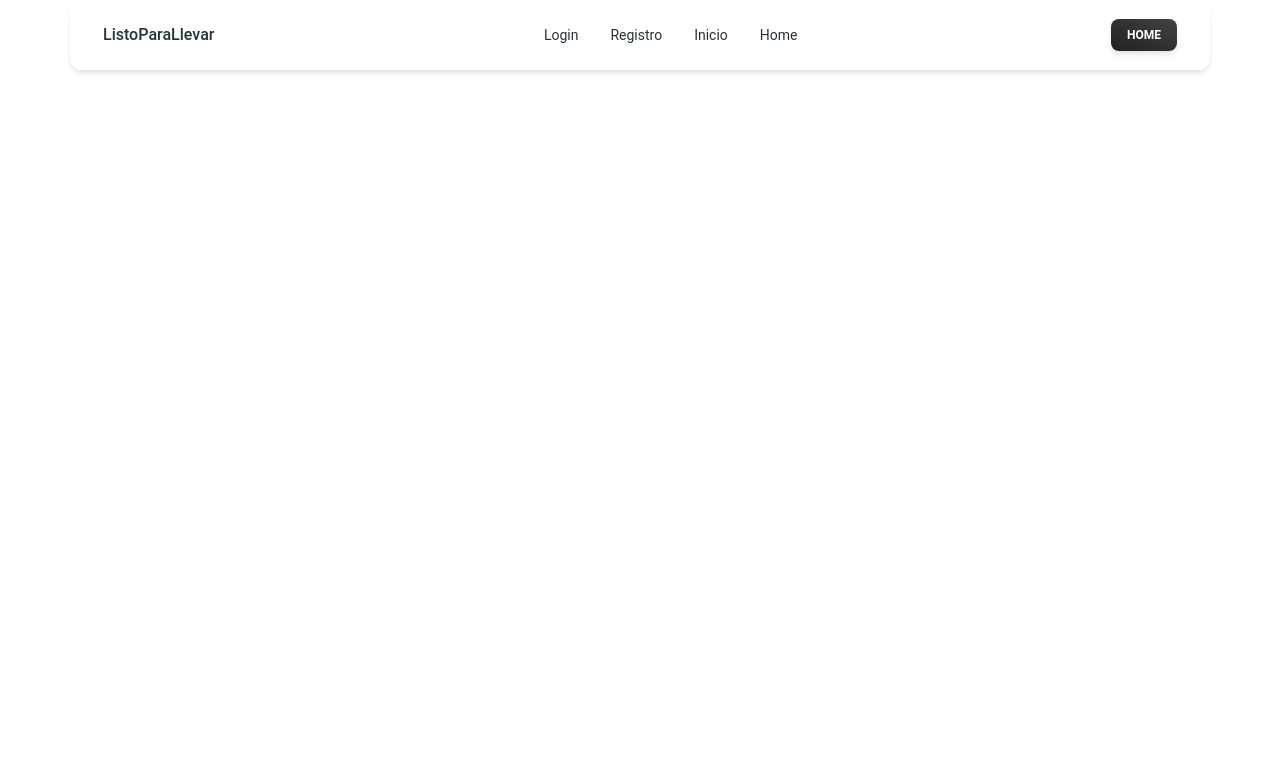
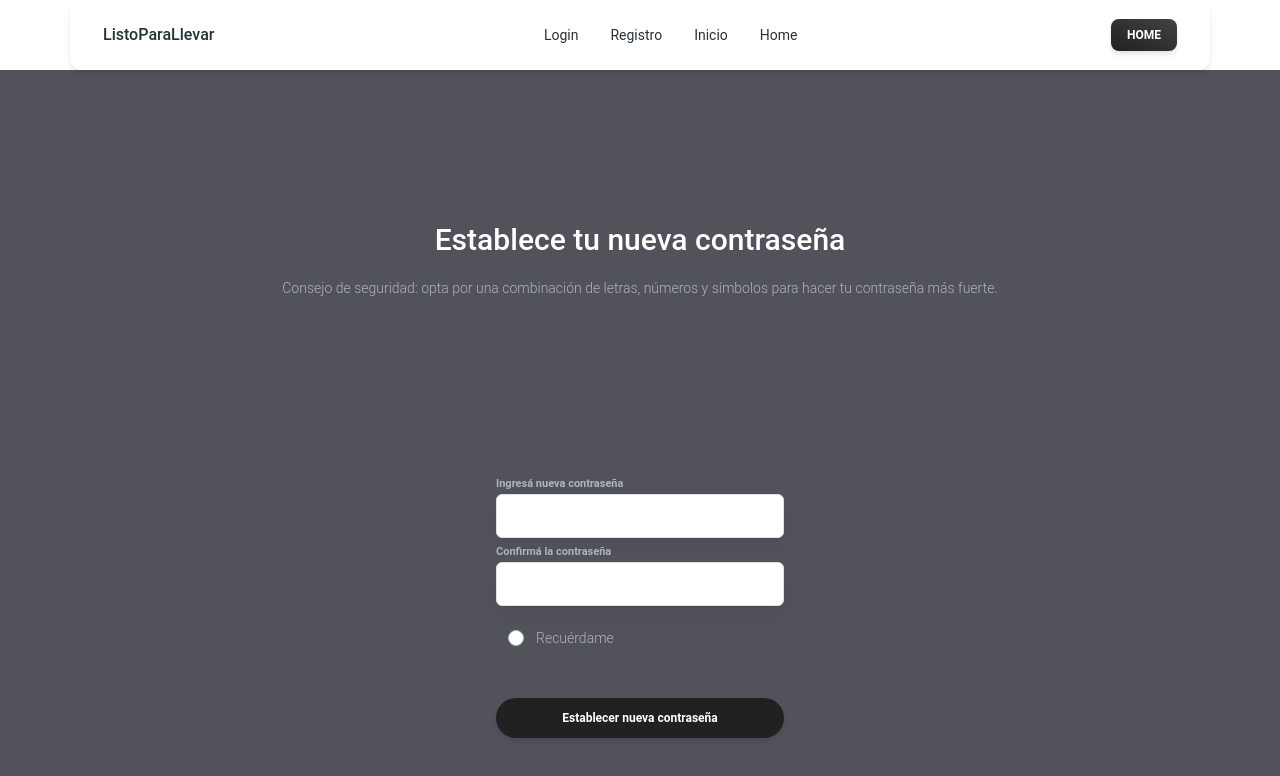
Before and after one commit to No-Country/s10-10-m-php-react-amazon, a React (Vite) app in the folder front/: page /recover-pass in a window 1280 px wide. Shown: the top 776 px of the page. Built offline with nearby package versions, Linux system fonts and the light colour scheme.

Commit message:
views recoverPass added

```diff
--- a/front/src/routes/index.jsx
+++ b/front/src/routes/index.jsx
@@ -3,6 +3,7 @@ import BasicNavbar from "../components/BasicNavbar";
 import Home from "../views/home";
 import LoginUser from "../views/auth/authUser/loginUser";
 import SignUpUser from "../views/auth/authUser/signUpUser";
+import RecoverPass from "../views/auth/authUser/loginUser/recoverPass";
 const AppRouter = () => {
   return (
     <Router>
@@ -10,6 +11,7 @@ const AppRouter = () => {
       <Route path="/" component={Home} />
       <Route path="/auth/user/signup" component={SignUpUser} />
       <Route path="/auth/user/login" component={LoginUser} />
+      <Route path="/recover-pass" component={RecoverPass} />
     </Router>
   );
 };
--- a/front/src/views/auth/authUser/loginUser/formUser/index.jsx
+++ b/front/src/views/auth/authUser/loginUser/formUser/index.jsx
@@ -3,6 +3,7 @@ import { useState } from "react";
 import { useForm } from "react-hook-form";
 import { useDispatch } from "react-redux";
 import { navigate } from "wouter/use-location";
+import { Link } from "wouter";
 import { loginUser } from "../../../../../api/authApi";
 import { setToken } from "../../../../../features/userSlice";
 import { validatePassword } from "../../../../../utils/validatePassword";
@@ -15,24 +16,25 @@ const Form = () => {
   } = useForm();
   const [error, setError] = useState("");
   const dispatch = useDispatch();
-  const [invalid, setInvalid] = useState(false)
+  const [invalid, setInvalid] = useState(false);
   const submit = (data) => {
-    const {email, password} = data
+    const { email, password } = data;
     const passwordError = validatePassword(password);
-    setError(passwordError)
+    setError(passwordError);
     if (!passwordError) {
-      loginUser(email, password).then(response => {
-        console.log(response)
-        setInvalid(false)
-        if (response.status == 200) {
-          dispatch(setToken(response.data.token))
-          navigate('/')
-        }
-      }).catch(err => {
-        console.log(err)
-        setInvalid(true)
-      })
-
+      loginUser(email, password)
+        .then((response) => {
+          console.log(response);
+          setInvalid(false);
+          if (response.status == 200) {
+            dispatch(setToken(response.data.token));
+            navigate("/");
+          }
+        })
+        .catch((err) => {
+          console.log(err);
+          setInvalid(true);
+        });
     }
   };
 
@@ -62,7 +64,9 @@ const Form = () => {
                 placeholder="Correo electrónico"
               />
               {errors.email && (
-                <p className="text-red-500"  style={{ fontSize: '14px' }}>Campo obligatorio</p>
+                <p className="text-red-500" style={{ fontSize: "14px" }}>
+                  Campo obligatorio
+                </p>
               )}
               <label
                 htmlFor="password"
@@ -84,10 +88,14 @@ const Form = () => {
                 placeholder="Contraseña"
               />
               {error && (
-                <p className="text-red-500"  style={{ fontSize: '14px' }}>{error}</p>
+                <p className="text-red-500" style={{ fontSize: "14px" }}>
+                  {error}
+                </p>
               )}
               {errors.password && (
-                <p className="text-red-500" style={{ fontSize: '14px' }}>Campo obligatorio</p>
+                <p className="text-red-500" style={{ fontSize: "14px" }}>
+                  Campo obligatorio
+                </p>
               )}
             </div>
             <div className="mt-3">
@@ -103,7 +111,11 @@ const Form = () => {
                 }
               />
             </div>
-            {invalid && <p className="text-red-500"  style={{ fontSize: '14px' }}>Email y/o contraseña incorrectos</p>}
+            {invalid && (
+              <p className="text-red-500" style={{ fontSize: "14px" }}>
+                Email y/o contraseña incorrectos
+              </p>
+            )}
 
             <div className="mt-10 text-center">
               <Button className="rounded-full normal-case w-72" type="submit">
@@ -111,9 +123,7 @@ const Form = () => {
               </Button>
 
               <div className="text-secondColorTextForms mt-4 text-sm">
-                <span>
-                  <a href="#">¿Has olvidado la contraseña?</a>
-                </span>
+                <Link to="/recover-pass">¿Has olvidado la contraseña?</Link>
               </div>
             </div>
           </form>
--- /dev/null
+++ b/front/src/views/auth/authUser/loginUser/recoverPass/index.jsx
@@ -0,0 +1,128 @@
+import { Input, Button, Typography, Checkbox } from "@material-tailwind/react";
+import { useState } from "react";
+import { useForm } from "react-hook-form";
+import { useDispatch } from "react-redux";
+import { navigate } from "wouter/use-location";
+import { loginUser } from "../../../../../api/authApi";
+import { setToken } from "../../../../../features/userSlice";
+import { validatePassword } from "../../../../../utils/validatePassword";
+
+function RecoverPass() {
+
+    /*
+    TODO - verificar que las contraseñas sean iguales
+     */
+
+  const {
+    register,
+    handleSubmit,
+    formState: { errors },
+  } = useForm();
+
+  const [error, setError] = useState("");
+
+  const dispatch = useDispatch();
+
+  const [invalid, setInvalid] = useState(false);
+
+  const submit = (data) => {};
+
+  return (
+    <div className="flex flex-col items-center bg-mainColor h-screen">
+      <div className="flex flex-col items-center justify-center h-screen">
+        <div className="font-medium text-3xl text-white text-center">
+          <p>Establece tu nueva contraseña</p>
+        </div>
+        <Typography className="text-secondColorTextForms text-center text-sm p-5">
+          Consejo de seguridad: opta por una combinación de letras, números y
+          símbolos para hacer tu contraseña más fuerte.
+        </Typography>
+      </div>
+
+      <div className="items-center h-screen">
+        <form onSubmit={handleSubmit(submit)}>
+          <div>
+            <label
+              htmlFor="password"
+              className="text-left text-secondColorTextForms font-bold -mb-3"
+              style={{ fontSize: "11px" }}
+            >
+              Ingresá nueva contraseña
+            </label>
+            <Input
+              size="lg"
+              {...register("password", { required: true })}
+              id="password"
+              className="!border !border-gray-300 bg-white text-gray-900 shadow-lg shadow-gray-900/5 ring-4 ring-transparent placeholder:text-gray-500 focus:!border-gray-900 focus:!border-t-gray-900 focus:ring-gray-900/10"
+              labelProps={{
+                className: "hidden",
+              }}
+              containerProps={{ className: "min-w-[100px]" }}
+              placeholder="Ingresá nueva contraseña"
+            />
+            {errors.email && (
+              <p className="text-red-500" style={{ fontSize: "14px" }}>
+                Campo obligatorio
+              </p>
+            )}
+            <label
+              htmlFor="newPassword"
+              className="text-left text-secondColorTextForms font-bold -mb-3"
+              style={{ fontSize: "11px" }}
+            >
+              Confirmá la contraseña
+            </label>
+            <Input
+              size="lg"
+              type="newPassword"
+              {...register("newPassword", { required: true })}
+              id="newPassword"
+              className="!border !border-gray-300 bg-white text-gray-900 shadow-lg shadow-gray-900/5 ring-4 ring-transparent placeholder:text-gray-500 focus:!border-gray-900 focus:!border-t-gray-900 focus:ring-gray-900/10"
+              labelProps={{
+                className: "hidden",
+              }}
+              containerProps={{ className: "min-w-[100px]" }}
+              placeholder="Confirmá la contraseña"
+            />
+            {error && (
+              <p className="text-red-500" style={{ fontSize: "14px" }}>
+                {error}
+              </p>
+            )}
+            {errors.password && (
+              <p className="text-red-500" style={{ fontSize: "14px" }}>
+                Campo obligatorio
+              </p>
+            )}
+          </div>
+          <div className="mt-3">
+            <Checkbox
+              className="rounded-full bg-white h-4 w-4"
+              label={
+                <Typography
+                  variant="small"
+                  className="text-secondColorTextForms"
+                >
+                  Recuérdame
+                </Typography>
+              }
+            />
+          </div>
+          {invalid && (
+            <p className="text-red-500" style={{ fontSize: "14px" }}>
+              Email y/o contraseña incorrectos
+            </p>
+          )}
+
+          <div className="mt-10 text-center">
+            <Button className="rounded-full normal-case w-72" type="submit">
+              Establecer nueva contraseña
+            </Button>
+          </div>
+        </form>
+      </div>
+    </div>
+  );
+}
+
+export default RecoverPass;
--- a/front/src/views/auth/authUser/loginUser/startPage/index.jsx
+++ b/front/src/views/auth/authUser/loginUser/startPage/index.jsx
@@ -1,17 +1,18 @@
 import { Button, Typography } from "@material-tailwind/react";
 import { Link } from "wouter";
 
-function LoginStartPage({setChoice}) {
+function LoginStartPage({ setChoice }) {
   return (
     <>
-      <div className="flex flex-col items-center h-screen bg-mainColor p-[2rem]">
+      <div className="flex flex-col items-center h-screen bg-mainColor">
         <div className="h-[114px] flex justify-center items-center">
           <h2 className="text-customSizeTitle text-white  font-bold p-10 text-center">
             ¡Bienvenido a ListoParaLlevar!
           </h2>
         </div>
-        <p className="text-center text-white font-semibold">
-          Continúa descubriendo ofertas increíbles y rescatando deliciosos productos a precios reducidos. ¡A disfrutar!
+        <p className="text-center text-white">
+          Continúa descubriendo ofertas increíbles y rescatando deliciosos
+          productos a precios reducidos. ¡A disfrutar!
         </p>
         <section className="mt-72">
           <div className="flex flex-col space-y-2">
@@ -30,13 +31,13 @@ function LoginStartPage({setChoice}) {
             <Button
               variant="filled"
               className="rounded-full normal-case w-72 text-white"
-              onClick={() => setChoice('email')}
+              onClick={() => setChoice("email")}
             >
               Continúa con mail
             </Button>
-            <Typography variant="small" className="mt-6 flex justify-between text-secondColorTextForms pb-8">
-              <span>No tienes cuenta?</span>
-              <span className="border-b-2 border-secondColorTextForms "><Link to="/auth/user/signup">Regístrate acá</Link></span>
+            <Typography className="flex justify-between text-secondColorTextForms text-xs">
+              <span>¿No tenés una cuenta?</span>
+              <Link to="/auth/user/signup">Regístrate acá</Link>
             </Typography>
           </div>
         </section>
```
